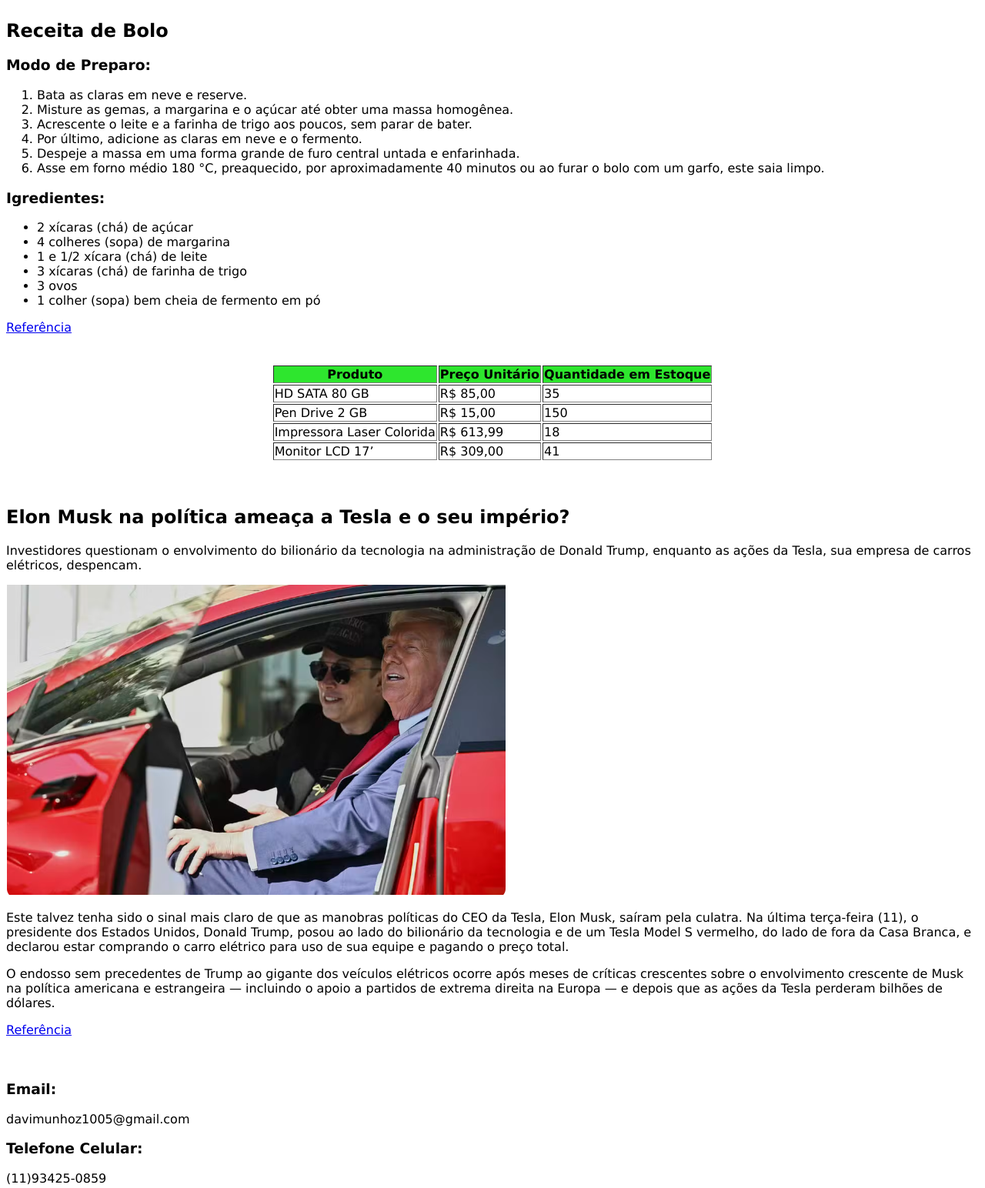
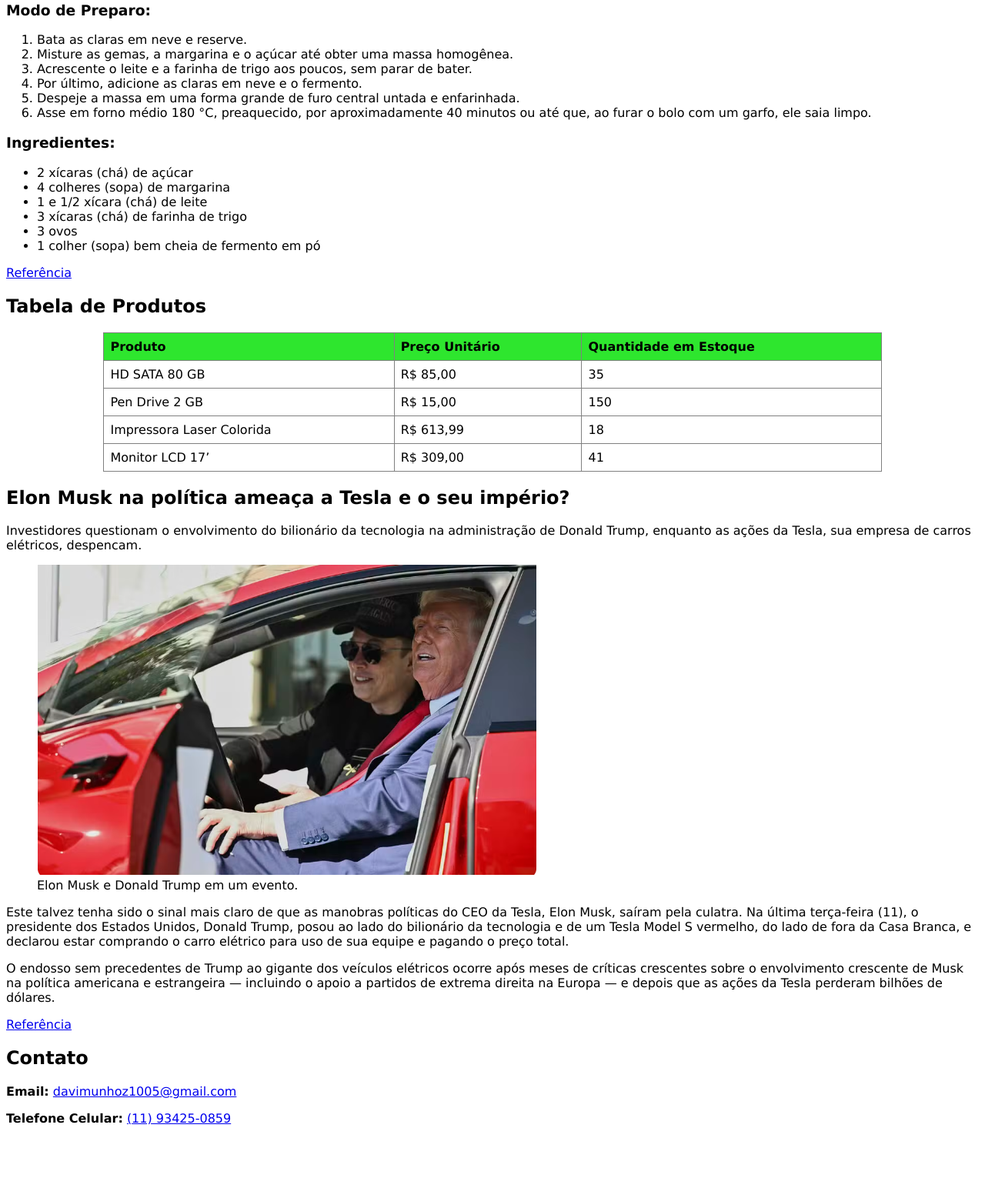
Before and after one commit to DaviMunhoz1005/FIAP, a plain HTML site: page Front-end Design/AULA 2/ATIVIDADES/index.html in a window 1280 px wide. Shown: the part 200-1744 px from the top of the page at 77% size. After the commit the page ends 1679 px from the top, so only its background shows below. Drawn offline with Linux system fonts and the light colour scheme.

Commit message:
feat: Update exercise in Front-end Design fixing the semantic html

```diff
--- a/Front-end Design/AULA 2/ATIVIDADES/index.html
+++ b/Front-end Design/AULA 2/ATIVIDADES/index.html
@@ -1,16 +1,22 @@
 <!DOCTYPE html>
-<html lang="en">
+<html lang="pt-BR">
 <head>
     <meta charset="UTF-8">
     <meta name="viewport" content="width=device-width, initial-scale=1.0">
     <title>Atividade Aula 2</title>
     <style>
         * {
-            font-family: 'Lucida Sans', 'Lucida Sans Regular', 'Lucida Grande', 'Lucida Sans Unicode', Geneva, Verdana, sans-serif;
+            font-family: 'Lucida Sans', sans-serif;
         }
         table {
             margin: 0 auto;
-            border: 2px grey;
+            border-collapse: collapse;
+            width: 80%;
+        }
+        th, td {
+            border: 1px solid grey;
+            padding: 8px;
+            text-align: left;
         }
         th {
             background-color: rgb(46, 230, 46);
@@ -21,12 +27,14 @@
 <body>
     <header>
         <h1>Davi Munhoz</h1>
-        <h2>17 anos, Signo: Touro</h2>
-        <h3>Trabalho Atualmente com Rotinas Administrativas como Jovem Aprendiz</h3>
+        <p>17 anos, Signo: Touro</p>
+        <p>Trabalho atualmente com rotinas administrativas como Jovem Aprendiz.</p>
     </header>
-    <br><br>
+
+    <main>
         <section>
             <h2>Receita de Bolo</h2>
+            <article>
                 <h3>Modo de Preparo:</h3>
                 <ol>
                     <li>Bata as claras em neve e reserve.</li>
@@ -34,9 +42,12 @@
                     <li>Acrescente o leite e a farinha de trigo aos poucos, sem parar de bater.</li>
                     <li>Por último, adicione as claras em neve e o fermento.</li>
                     <li>Despeje a massa em uma forma grande de furo central untada e enfarinhada.</li>
-            <li>Asse em forno médio 180 °C, preaquecido, por aproximadamente 40 minutos ou ao furar o bolo com um garfo, este saia limpo.</li>
+                    <li>Asse em forno médio 180 °C, preaquecido, por aproximadamente 40 minutos ou até que, ao furar o bolo com um garfo, ele saia limpo.</li>
                 </ol>
-        <h3>Igredientes:</h3>
+            </article>
+
+            <article>
+                <h3>Ingredientes:</h3>
                 <ul>
                     <li>2 xícaras (chá) de açúcar</li>
                     <li>4 colheres (sopa) de margarina</li>
@@ -45,16 +56,21 @@
                     <li>3 ovos</li>
                     <li>1 colher (sopa) bem cheia de fermento em pó</li>
                 </ul>
-        <a href="https://www.tudogostoso.com.br/receita/29124-bolo-simples.html">Referência</a>
+            </article>
+            <p><a href="https://www.tudogostoso.com.br/receita/29124-bolo-simples.html">Referência</a></p>
         </section>
-    <br><br>
-    <section class="tabela">
-        <table border>
+
+        <section>
+            <h2>Tabela de Produtos</h2>
+            <table>
+                <thead>
                     <tr>
                         <th>Produto</th>
                         <th>Preço Unitário</th>
                         <th>Quantidade em Estoque</th>
                     </tr>
+                </thead>
+                <tbody>
                     <tr>
                         <td>HD SATA 80 GB</td>
                         <td>R$ 85,00</td>
@@ -75,23 +91,27 @@
                         <td>R$ 309,00</td>
                         <td>41</td>
                     </tr>
+                </tbody>
             </table>
         </section>
-    <br><br>
+
         <article>
             <h2>Elon Musk na política ameaça a Tesla e o seu império?</h2>
             <p>Investidores questionam o envolvimento do bilionário da tecnologia na administração de Donald Trump, enquanto as ações da Tesla, sua empresa de carros elétricos, despencam.</p>
-        <img src="assets/ElowMuskAndTrump.PNG" alt="Elow Musk and Trump">
+            <figure>
+                <img src="assets/ElowMuskAndTrump.PNG" alt="Elon Musk e Donald Trump juntos">
+                <figcaption>Elon Musk e Donald Trump em um evento.</figcaption>
+            </figure>
             <p>Este talvez tenha sido o sinal mais claro de que as manobras políticas do CEO da Tesla, Elon Musk, saíram pela culatra. Na última terça-feira (11), o presidente dos Estados Unidos, Donald Trump, posou ao lado do bilionário da tecnologia e de um Tesla Model S vermelho, do lado de fora da Casa Branca, e declarou estar comprando o carro elétrico para uso de sua equipe e pagando o preço total.</p>
             <p>O endosso sem precedentes de Trump ao gigante dos veículos elétricos ocorre após meses de críticas crescentes sobre o envolvimento crescente de Musk na política americana e estrangeira — incluindo o apoio a partidos de extrema direita na Europa — e depois que as ações da Tesla perderam bilhões de dólares.</p>
-        <a href="https://g1.globo.com/carros/noticia/2025/03/14/elon-musk-na-politica-ameaca-a-tesla-e-o-seu-imperio.ghtml">Referência</a>
+            <p><a href="https://g1.globo.com/carros/noticia/2025/03/14/elon-musk-na-politica-ameaca-a-tesla-e-o-seu-imperio.ghtml">Referência</a></p>
         </article>
-    <br><br>
+    </main>
+
     <footer>
-        <h3>Email:</h3>
-        <p>davimunhoz1005@gmail.com</p>
-        <h3>Telefone Celular:</h3>
-        <p>(11)93425-0859</p>
+        <h2>Contato</h2>
+        <p><strong>Email:</strong> <a href="mailto:davimunhoz1005@gmail.com">davimunhoz1005@gmail.com</a></p>
+        <p><strong>Telefone Celular:</strong> <a href="tel:+5511934250859">(11) 93425-0859</a></p>
     </footer>
 </body>
 </html>
```
Lines whose indentation alone changed are shown as unchanged.
